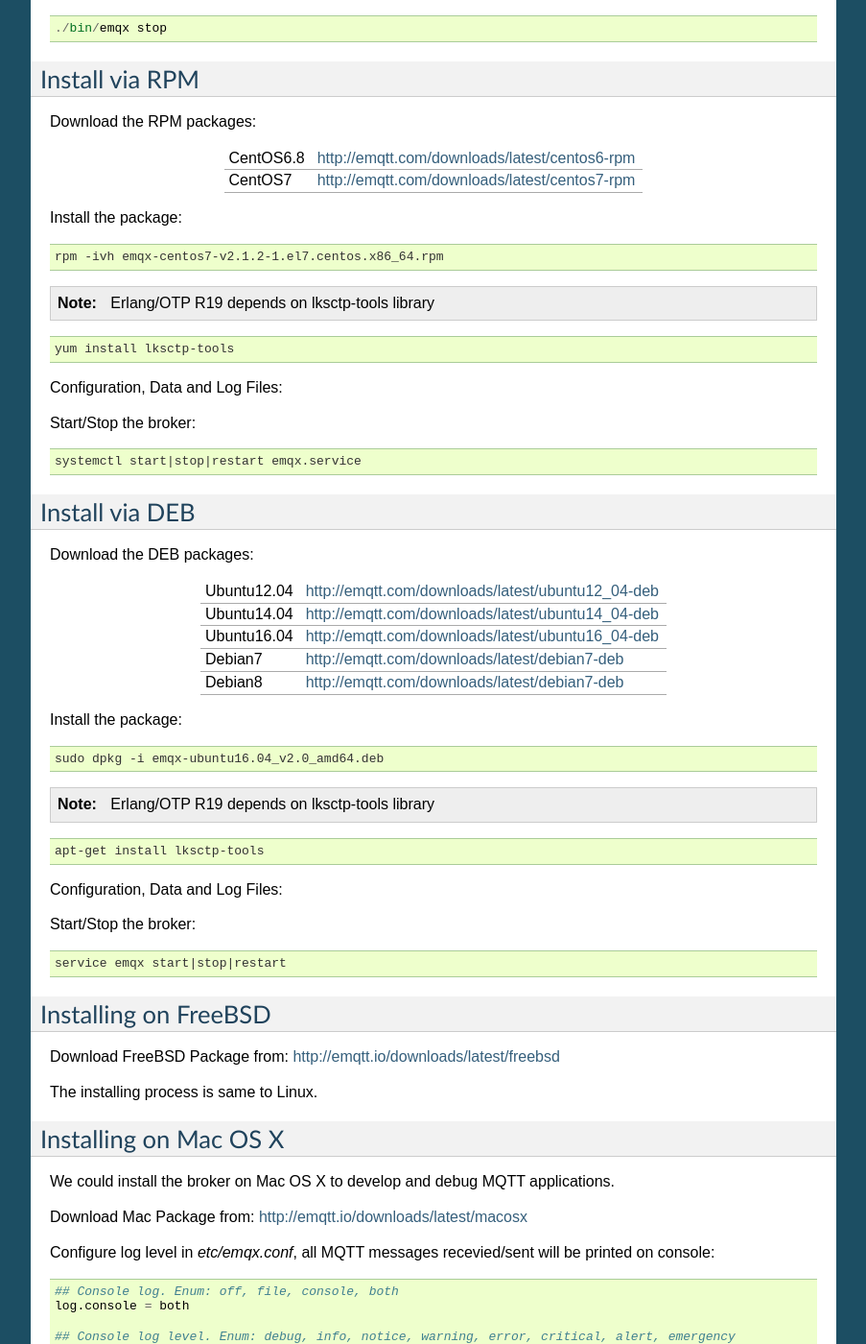
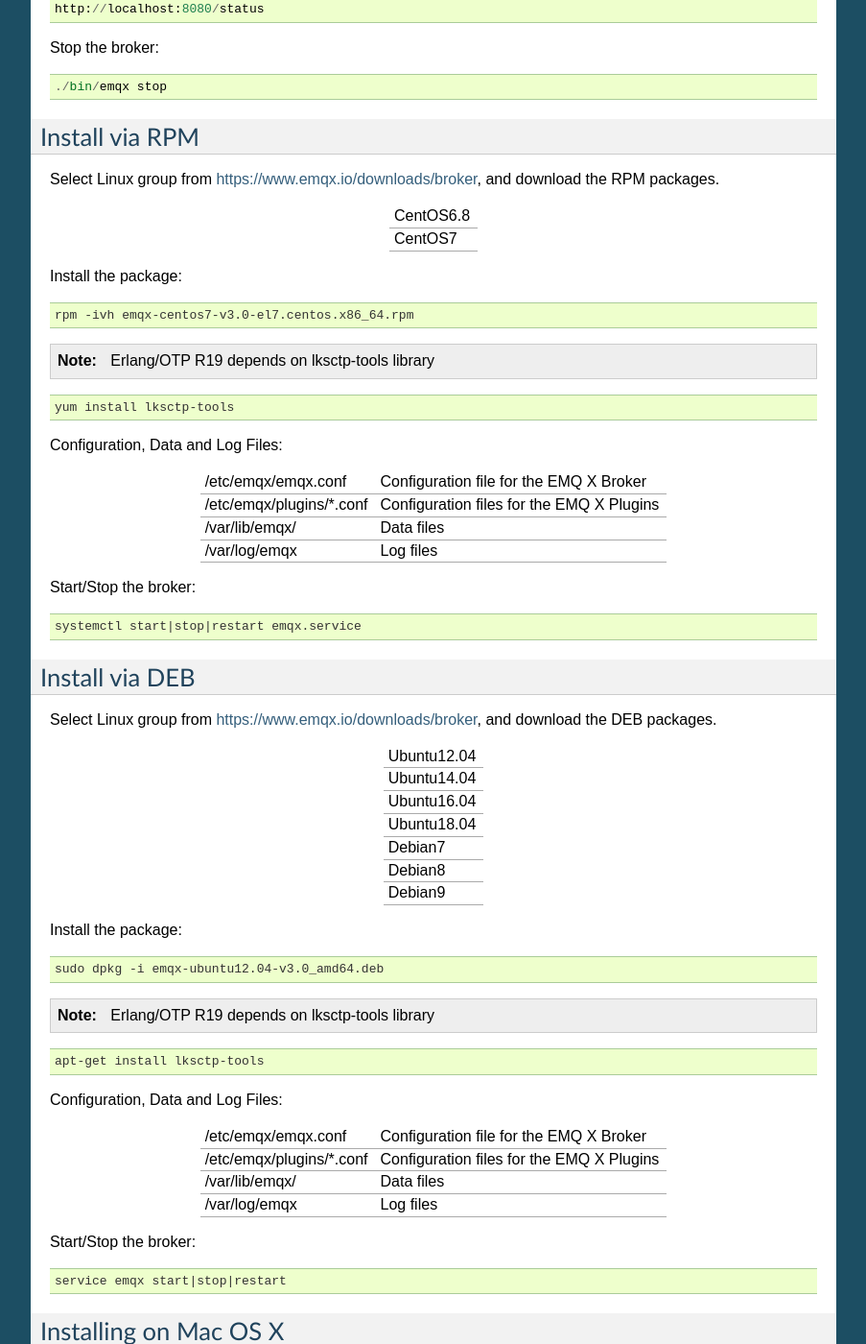
Before and after one commit to emqxarchive/emqx-docs-en, a Sphinx documentation site: the page built from source/install.rst, in a window 1280 px wide and 1400 px high, scrolled down 1658 px. Shown: the whole window at 96% size, without its empty margins (198-1101 px from the left). Built offline with Sphinx 7.4.7, drawn with Linux system fonts in a browser that asks for light colours; some of the changed text lies outside the part shown.

Commit message:
Fix installation url

```diff
--- a/source/install.rst
+++ b/source/install.rst
@@ -17,33 +17,37 @@
 Download Packages
 -----------------
 
-Download binary packages from: http://emqtt.io/downloads
+Download binary packages from: https://www.emqx.io/downloads/broker
 
-+-------------+-----------------------------------------------+
-| Debian      | http://emqtt.com/downloads/latest/debian      |
-+-------------+-----------------------------------------------+
-| Ubuntu12.04 | http://emqtt.com/downloads/latest/ubuntu12_04 |
-+-------------+-----------------------------------------------+
-| Ubuntu14.04 | http://emqtt.com/downloads/latest/ubuntu14_04 |
-+-------------+-----------------------------------------------+
-| Ubuntu16.04 | http://emqtt.com/downloads/latest/ubuntu16_04 |
-+-------------+-----------------------------------------------+
-| CentOS7     | http://emqtt.com/downloads/latest/centos7     |
-+-------------+-----------------------------------------------+
-| Debian7     | http://emqtt.com/downloads/latest/debian7     |
-+-------------+-----------------------------------------------+
-| Debian8     | http://emqtt.com/downloads/latest/debian7     |
-+-------------+-----------------------------------------------+
-| FreeBSD     | http://emqtt.com/downloads/latest/freebsd     |
-+-------------+-----------------------------------------------+
-| Windows7    | http://emqtt.com/downloads/latest/windows7    |
-+-------------+-----------------------------------------------+
-| Windows10   | http://emqtt.com/downloads/latest/windows10   |
-+-------------+-----------------------------------------------+
-| Mac OS X    | http://emqtt.com/downloads/latest/macosx      |
-+-------------+-----------------------------------------------+
-| Docker      | http://emqtt.com/downloads/latest/docker      |
-+-------------+-----------------------------------------------+
+The following OS types are supported:
+
++-------------+
+| CentOS6.8   |
++-------------+
+| CentOS7     |
++-------------+
+| Debian7     |
++-------------+
+| Debian8     |
++-------------+
+| Debian9     |
++-------------+
+| Ubuntu12.04 |
++-------------+
+| Ubuntu14.04 |
++-------------+
+| Ubuntu16.04 |
++-------------+
+| Ubuntu18.04 |
++-------------+
+| Mac OS X    |
++-------------+
+| Windows7    |
++-------------+
+| Windows10   |
++-------------+
+| Docker      |
++-------------+
 
 The package name consists of platform, version and release time.
 
@@ -55,11 +59,11 @@
 Installing on Linux
 -------------------
 
-Download CentOS Package from: http://emqtt.io/downloads/latest/centos7, and then unzip:
+Select Linux group from https://www.emqx.io/downloads/broker, download CentOS zip package, and then unzip:
 
 .. code-block:: bash
 
-    unzip emqx-centos64-v3.0.zip
+    unzip emqx-centos7-v3.0.zip
 
 Start the broker in console mode:
 
@@ -126,19 +130,19 @@
 Install via RPM
 ---------------
 
-Download the RPM packages:
+Select Linux group from https://www.emqx.io/downloads/broker, and download the RPM packages.
 
-+-------------+---------------------------------------------------+
-| CentOS6.8   | http://emqtt.com/downloads/latest/centos6-rpm     |
-+-------------+---------------------------------------------------+
-| CentOS7     | http://emqtt.com/downloads/latest/centos7-rpm     |
-+-------------+---------------------------------------------------+
++-------------+
+| CentOS6.8   |
++-------------+
+| CentOS7     |
++-------------+
 
 Install the package:
 
 .. code-block:: console
 
-    rpm -ivh emqx-centos7-v2.1.2-1.el7.centos.x86_64.rpm
+    rpm -ivh emqx-centos7-v3.0-el7.centos.x86_64.rpm
 
 .. NOTE:: Erlang/OTP R19 depends on lksctp-tools library
 
@@ -149,7 +153,7 @@
 Configuration, Data and Log Files:
 
 +---------------------------+-------------------------------------------+
-| /etc/emqx/emqx.conf        | Configuration file for the EMQ X Broker   |
+| /etc/emqx/emqx.conf       | Configuration file for the EMQ X Broker   |
 +---------------------------+-------------------------------------------+
 | /etc/emqx/plugins/\*.conf | Configuration files for the EMQ X Plugins |
 +---------------------------+-------------------------------------------+
@@ -170,25 +174,29 @@
 Install via DEB
 ---------------
 
-Download the DEB packages:
+Select Linux group from https://www.emqx.io/downloads/broker, and download the DEB packages.
 
-+-------------+---------------------------------------------------+
-| Ubuntu12.04 | http://emqtt.com/downloads/latest/ubuntu12_04-deb |
-+-------------+---------------------------------------------------+
-| Ubuntu14.04 | http://emqtt.com/downloads/latest/ubuntu14_04-deb |
-+-------------+---------------------------------------------------+
-| Ubuntu16.04 | http://emqtt.com/downloads/latest/ubuntu16_04-deb |
-+-------------+---------------------------------------------------+
-| Debian7     | http://emqtt.com/downloads/latest/debian7-deb     |
-+-------------+---------------------------------------------------+
-| Debian8     | http://emqtt.com/downloads/latest/debian7-deb     |
-+-------------+---------------------------------------------------+
++-------------+
+| Ubuntu12.04 |
++-------------+
+| Ubuntu14.04 |
++-------------+
+| Ubuntu16.04 |
++-------------+
+| Ubuntu18.04 |
++-------------+
+| Debian7     |
++-------------+
+| Debian8     |
++-------------+
+| Debian9     |
++-------------+
 
 Install the package:
 
 .. code-block:: console
 
-    sudo dpkg -i emqx-ubuntu16.04_v2.0_amd64.deb
+    sudo dpkg -i emqx-ubuntu12.04-v3.0_amd64.deb
 
 .. NOTE:: Erlang/OTP R19 depends on lksctp-tools library
 
@@ -199,7 +207,7 @@
 Configuration, Data and Log Files:
 
 +------------------------------+-------------------------------------------+
-| /etc/emqx/emqx.conf           | Configuration file for the EMQ X Broker   |
+| /etc/emqx/emqx.conf          | Configuration file for the EMQ X Broker   |
 +------------------------------+-------------------------------------------+
 | /etc/emqx/plugins/\*.conf    | Configuration files for the EMQ X Plugins |
 +------------------------------+-------------------------------------------+
@@ -214,16 +222,6 @@
 
     service emqx start|stop|restart
 
-.. _install_on_freebsd:
-
----------------------
-Installing on FreeBSD
----------------------
-
-Download FreeBSD Package from: http://emqtt.io/downloads/latest/freebsd
-
-The installing process is same to Linux.
-
 .. _install_on_mac:
 
 ----------------------
@@ -232,7 +230,7 @@
 
 We could install the broker on Mac OS X to develop and debug MQTT applications.
 
-Download Mac Package from: http://emqtt.io/downloads/latest/macosx
+Select OSX group from https://www.emqx.io/downloads/broker, and download Mac package.
 
 Configure log level in `etc/emqx.conf`, all MQTT messages recevied/sent will be printed on console:
 
@@ -255,7 +253,7 @@
 Installing on Windows
 ---------------------
 
-Download Package from: http://emqtt.io/downloads/latest/windows.
+Select Windows group from https://www.emqx.io/downloads/broker, and download the package.
 
 Unzip the package to install folder. Open the command line window and 'cd' to the folder.
 
@@ -291,9 +289,7 @@
 Install via Docker Image
 ------------------------
 
-Download *EMQ X* 3.0 Docker Image:
-
-    http://emqtt.com/downloads/latest/docker
+Select Docker group from https://www.emqx.io/downloads/broker, and download *EMQ X* 3.0 Docker Image.
 
 unzip emqx-docker image::
 
@@ -422,7 +418,7 @@
 Two main configuration files of the *EMQ X* broker:
 
 +-----------------------+-----------------------------------+
-| etc/emqx.conf          | EMQ X Broker Config               |
+| etc/emqx.conf         | EMQ X Broker Config               |
 +-----------------------+-----------------------------------+
 | etc/plugins/\*.conf   | EMQ X Plugins' Config             |
 +-----------------------+-----------------------------------+
@@ -518,5 +514,5 @@
     ## erlexec: HOME must be set
     uncomment '# export HOME=/root' if "HOME must be set" error.
 
-.. _emq_dashboard:       https://github.com/emqtt/emqttd_dashboard
-.. _emq-relx:            https://github.com/emqtt/emq-relx
+.. _emq_dashboard:       https://github.com/emqx/emqx-dashboard
+.. _emq-relx:            https://github.com/emqx/emqx-rel
```
Also changed, not shown: other parts of source/install.rst (+1 -1 lines).
